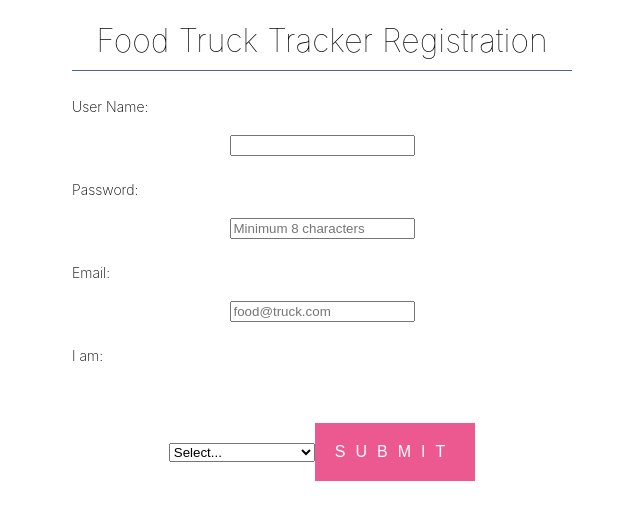
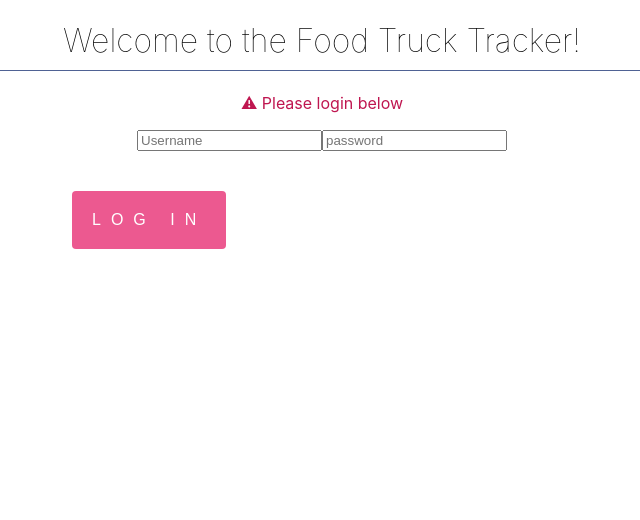
Before and after one commit to foodtruck-tracker/frontend, a React (Create React App) app in the folder food-truck/: page / in a window 1280 px wide. Shown: the top 520 px of the page, without its empty margins (318-958 px from the left). Built offline with nearby package versions, Linux system fonts and the light colour scheme.

Commit message:
building login page, routing

```diff
--- a/food-truck/src/App.js
+++ b/food-truck/src/App.js
@@ -1,13 +1,20 @@
 import React from 'react';
+import { BrowserRouter as Router, Route } from "react-router-dom";
 import RegForm from "./components/RegForm";
+import Login from "./components/Login";
 
 import './App.css';
 
 function App() {
   return (
-    <div className="App">
-      <RegForm />
-    </div>
+    <Router>
+      <div className="App">
+
+        <Route exact path="/" component={Login} />
+        <Route path= "/register" component={RegForm} />
+
+      </div>
+    </Router>
   );
 }
 
--- a/food-truck/src/components/Login.js
+++ b/food-truck/src/components/Login.js
@@ -1,2 +1,79 @@
 import React, { useState } from "react";
 import axiosWithAuth from "../utils/axiosWithAuth";
+
+const Login = (props) => {
+    const [loginInfo, setLoginInfo] = useState({
+        username: '',
+        password: ''
+    });
+
+    const handleChange = event => {
+        setLoginInfo({
+            ...loginInfo, [event.target.name] : event.target.value
+        });
+        //console.log(loginInfo);
+    };
+
+    const handleSubmit = event => {
+        event.preventDefault();
+        axiosWithAuth()
+            .post('', loginInfo)
+            .then(response => {
+                console.log(response);
+                localStorage.setItem('token', response.data.payload);
+                props.history.push('')
+            })
+            .catch(err => console.log('Login Error', err));
+    };
+
+
+    return(
+        <div>
+            <h1>Welcome to the Food Truck Tracker!</h1>
+            <p>Please login below</p>
+
+            <form onSubmit={handleSubmit}>
+                <input
+                    type="text"
+                    name="username"
+                    placeholder="Username"
+                    value={loginInfo.username}
+                    onChange={handleChange}
+                />
+
+                <input
+                    type="password"
+                    name="password"
+                    placeholder="password"
+                    value={loginInfo.password}
+                    onChange={handleChange}
+                />
+
+                <button type="submit">Log In</button>
+            </form>
+        </div>
+    );
+
+
+
+
+
+
+
+
+
+
+
+
+
+
+
+
+
+
+
+
+
+}
+
+export default Login;
```
